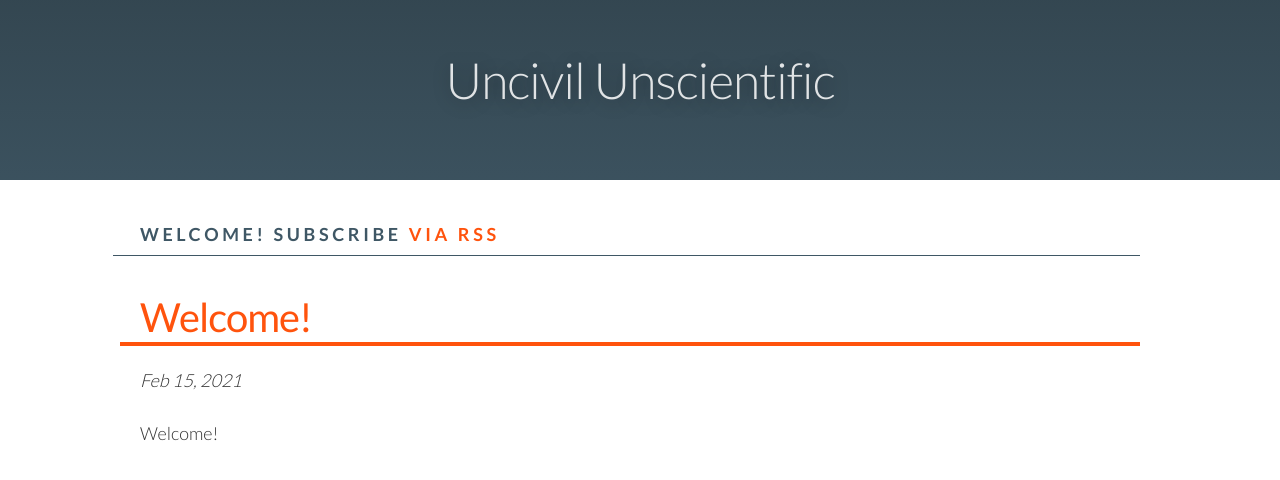
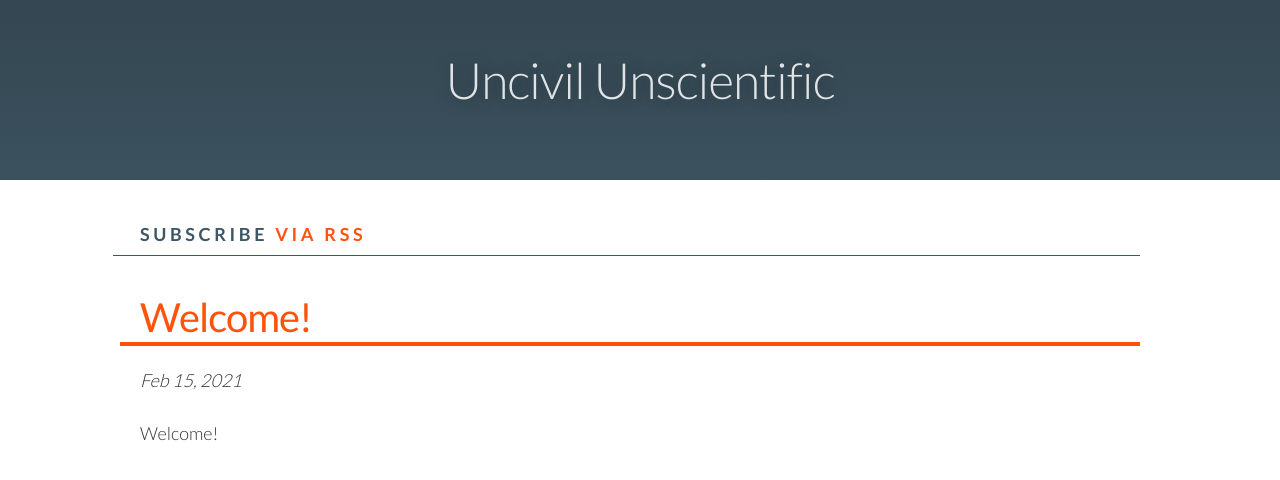
Before and after one commit to uncivunsci/Uncivil-Unscientific, a Jekyll site: the page built from index.html, in a window 1280 px wide. Shown: the top 480 px of the page. Built offline with Jekyll 4.4.1, drawn with Linux system fonts in a browser that asks for light colours.

Commit message:
Update index.html

```diff
--- a/index.html
+++ b/index.html
@@ -2,7 +2,7 @@
 layout: default
 ---
 
-<h2 class="label">Welcome! Subscribe <a href="{{ "/feed.xml" | prepend: site.baseurl }}">via RSS</a></h2>
+<h2 class="label">Subscribe <a href="{{ "/feed.xml" | prepend: site.baseurl }}">via RSS</a></h2>
 
 <div class="post-list">
     {% for post in site.posts %}
```
